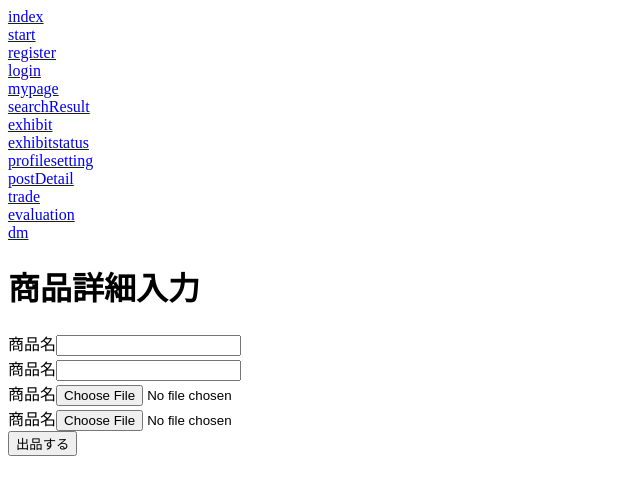
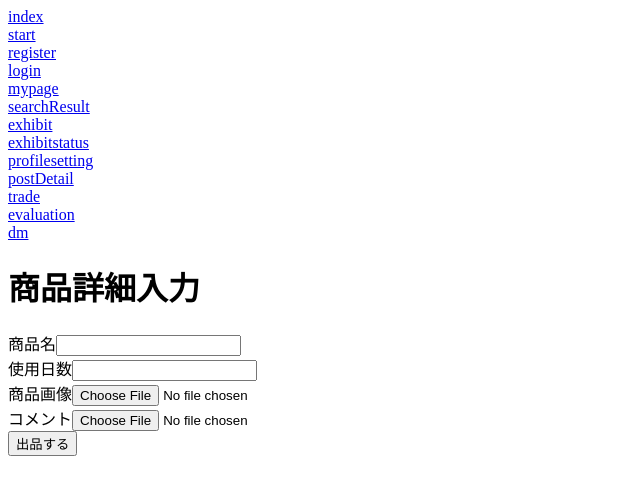
Before and after one commit to guchio33/teamJava, a Nuxt app in the folder frontend/: page /exhibit in a window 1280 px wide. Shown: the top 494 px of the page, without its empty margins (0-640 px from the left). Built offline with nearby package versions, Linux system fonts and the light colour scheme.

Commit message:
exhibit表示内容微調整、正常に動作すること確認

```diff
--- a/frontend/pages/exhibit.vue
+++ b/frontend/pages/exhibit.vue
@@ -6,15 +6,15 @@
             <input type="text" id="exhibit-input-name">
         </div>
         <div class="exhibit-input-use-days-container">
-            <label for="exhibit-input-use-days">商品名</label>
+            <label for="exhibit-input-use-days">使用日数</label>
             <input type="number" id="exhibit-input-use-days">
         </div>
         <div class="exhibit-input-img-container">
-            <label for="exhibit-input-img">商品名</label>
+            <label for="exhibit-input-img">商品画像</label>
             <input type="file" id="exhibit-input-img">
         </div>
         <div class="exhibit-input-comment-container">
-            <label for="exhibit-input-comment">商品名</label>
+            <label for="exhibit-input-comment">コメント</label>
             <input type="file" id="exhibit-input-comment">
         </div>
         <button>出品する</button>
```
